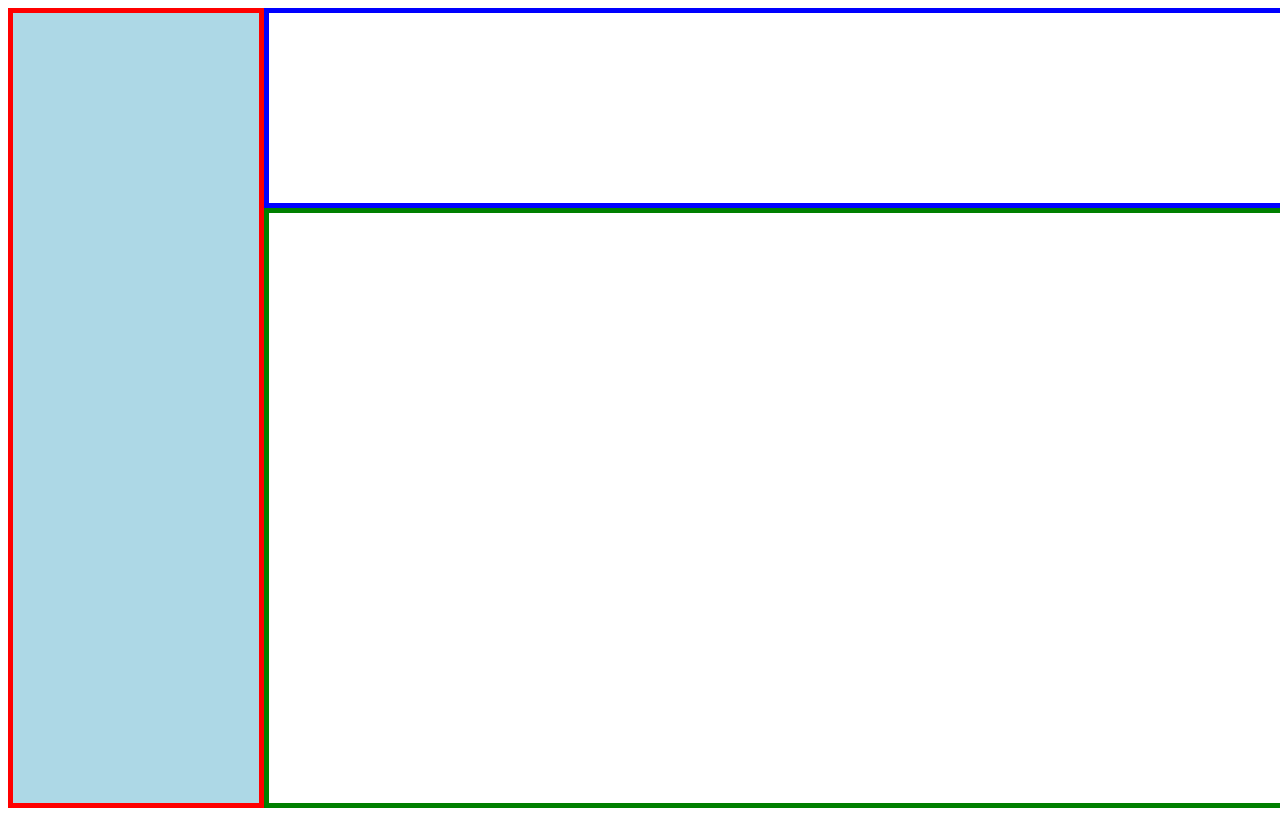
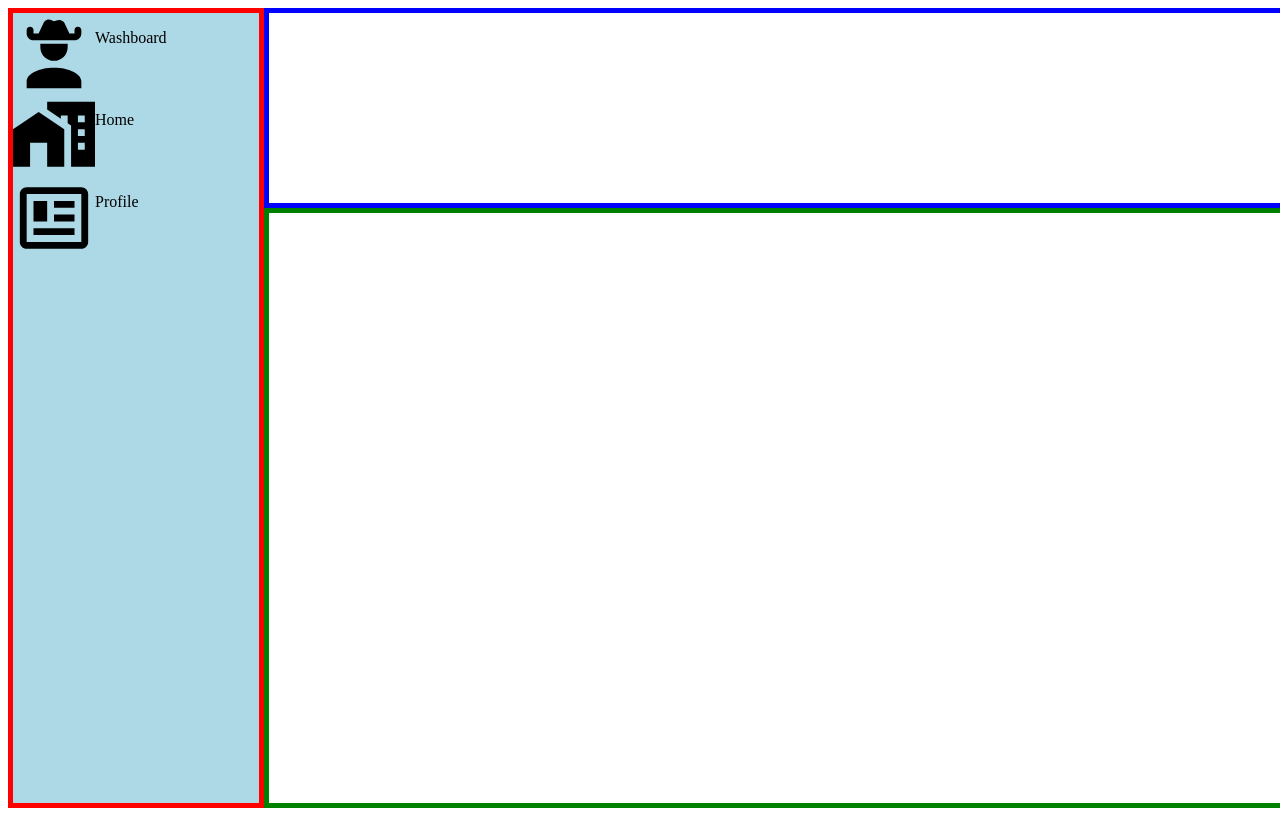
Before and after one commit to scalamoondis/AdminDashboard, a plain HTML site: page index.html in a window 1280 px wide. Drawn offline with Linux system fonts and the light colour scheme.

Commit message:
beginning of nav bar construction and filling.

```diff
--- a/index.html
+++ b/index.html
@@ -12,6 +12,20 @@
     <div id="wholepagecontainer">
 
         <nav id="navcontainer">
+
+            <img src="account-cowboy-hat.svg" alt="Main logo for page" class="mainlogopicture">
+            <!-- Resize mainlogo -->
+            <!-- Resize text and proper font -->
+            <p class="mainlogowords"> Washboard </p>
+
+            <!-- impliment skip a row between main logo and the rest of navigation items -->
+            <img src="home-city.svg" alt="Home logo, a house" class="homepicture">
+            <p class="homelogowords"> Home </p>
+
+            <img src="newspaper-variant-outline.svg" alt="Profile logo, a newspaper" class="profilepicture">
+            <p class="profilelogowords"> Profile </p>
+
+
 
 
 
--- a/styler.css
+++ b/styler.css
@@ -16,6 +16,10 @@
     grid-column: 1;
     grid-row: 1 / 5;
     background-color: lightblue;
+
+    display: grid;
+    grid-template-columns: 2fr 4fr;
+    grid-template-rows: repeat(13, 1fr);
 
 
 }
```
Also changed, not shown: account-cowboy-hat.svg (added).
